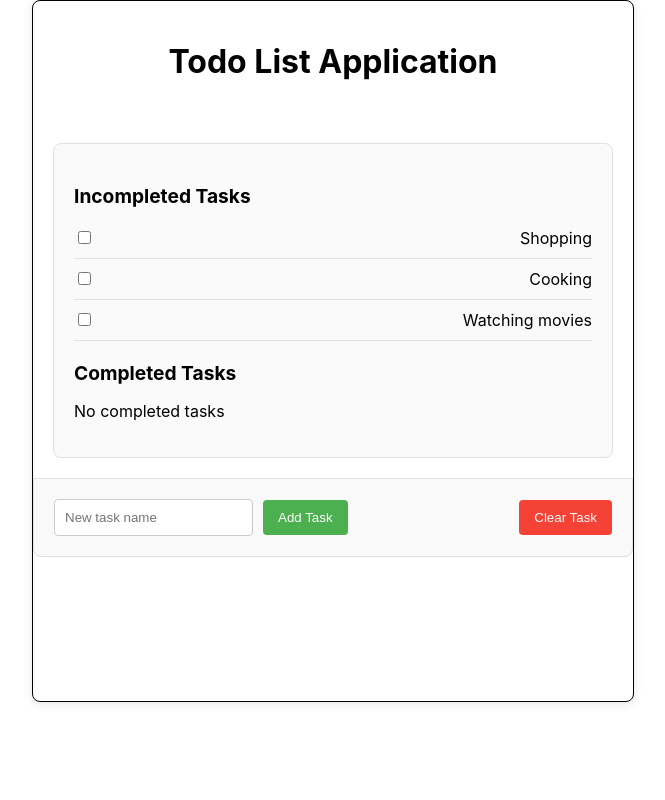
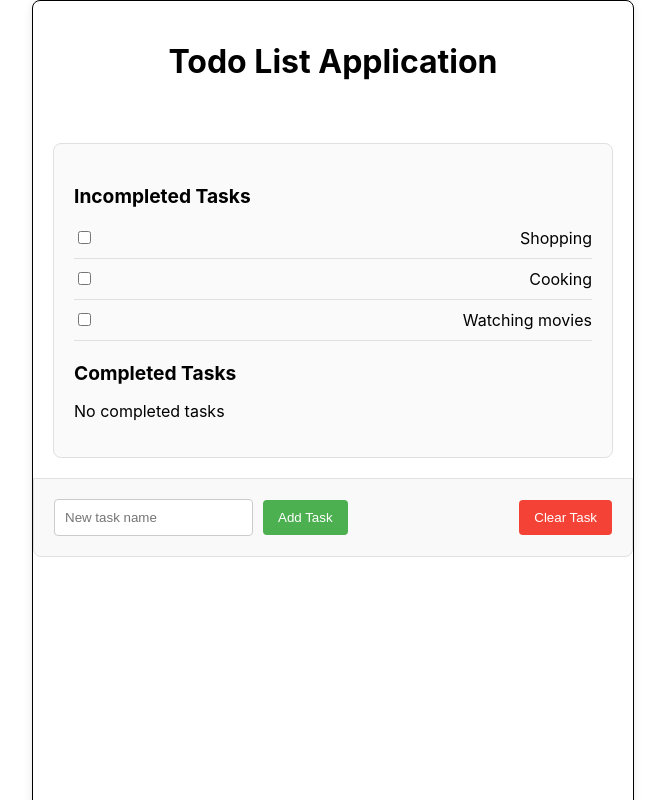
Before and after one commit to swatinaik2003/react-todo-list, a React (Create React App) app: page / in a window 1280 px wide. Shown: the top 800 px of the page, without its empty margins (307-972 px from the left). Built offline with nearby package versions, Linux system fonts and the light colour scheme.

Commit message:
7th commit

```diff
--- a/src/App.css
+++ b/src/App.css
@@ -4,7 +4,7 @@
   margin: 0 auto;
   background-color: #fff;
   border-radius: 8px;
-  height:700px;
+  height:950px;
   box-shadow: 0 2px 10px rgba(0, 0, 0, 0.1);
 }
 
```
